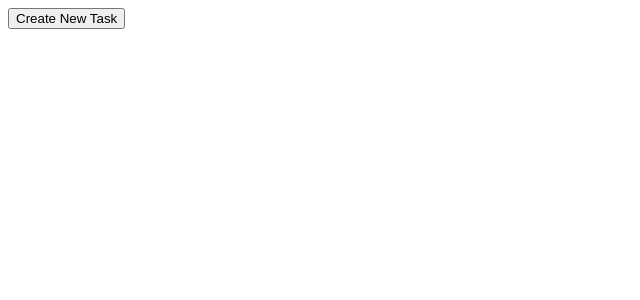
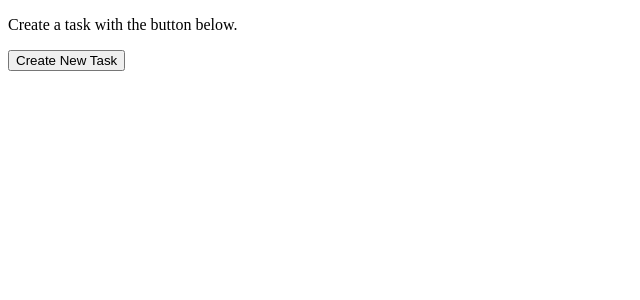
Before and after one commit to bvarberg/tdd-to-do, a React (Create React App) app: page / in a window 1280 px wide. Shown: the top 300 px of the page, without its empty margins (0-640 px from the left). Built offline with nearby package versions, Linux system fonts and the light colour scheme; what testdouble would draw is missing.

Commit message:
Add ListTasks to application

```diff
--- a/src/components/App/index.tsx
+++ b/src/components/App/index.tsx
@@ -4,6 +4,7 @@ import {
   TaskStorage,
 } from "../../services/TaskStorage"
 import { ActionCreateTask } from "../ActionCreateTask"
+import { ListTasks } from "../ListTasks"
 
 type Dependencies = {
   taskStorage: TaskStorage
@@ -13,6 +14,7 @@ export const App: FunctionComponent<Dependencies> = ({ taskStorage }) => {
   return (
     <ContextTaskStorage.Provider value={taskStorage}>
       <div className="App">
+        <ListTasks />
         <ActionCreateTask />
       </div>
     </ContextTaskStorage.Provider>
```
